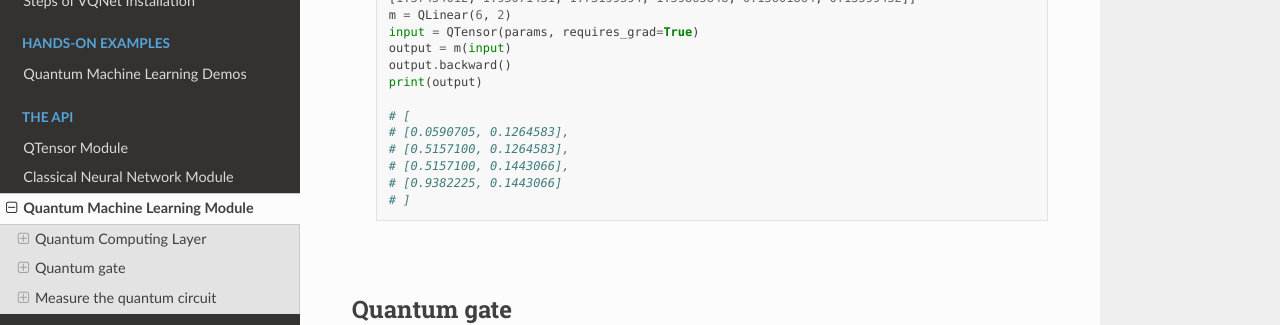
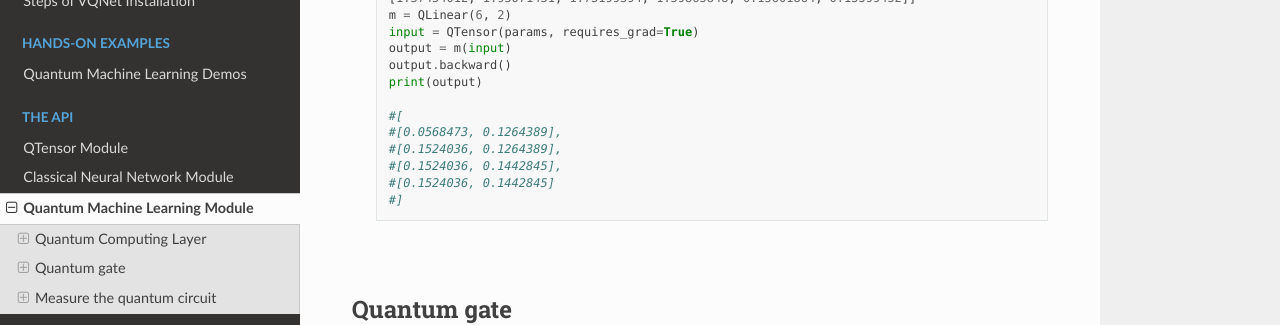
Before and after one commit to OriginQ/VQNET2.0-tutorial-en, a Sphinx documentation site: the page built from source/rst/qnn.rst, in a window 1280 px wide and 900 px high, scrolled down 12871 px. Shown: the part 151-476 px from the top of the window. Built offline with Sphinx 7.4.7 and the Read the Docs theme 2.0.0, drawn with Linux system fonts in a browser that asks for light colours.

Commit message:
[ref] ref qlinear rlt

```diff
--- a/source/rst/qnn.rst
+++ b/source/rst/qnn.rst
@@ -588,12 +588,12 @@ and then the final fully connected result is obtained through the derivation ope
         output.backward()
         print(output)
 
-        # [
-        # [0.0590705, 0.1264583],
-        # [0.5157100, 0.1264583],
-        # [0.5157100, 0.1443066],
-        # [0.9382225, 0.1443066]
-        # ]
+        #[
+        #[0.0568473, 0.1264389],
+        #[0.1524036, 0.1264389],
+        #[0.1524036, 0.1442845],
+        #[0.1524036, 0.1442845]
+        #]
 
 |
 
```
